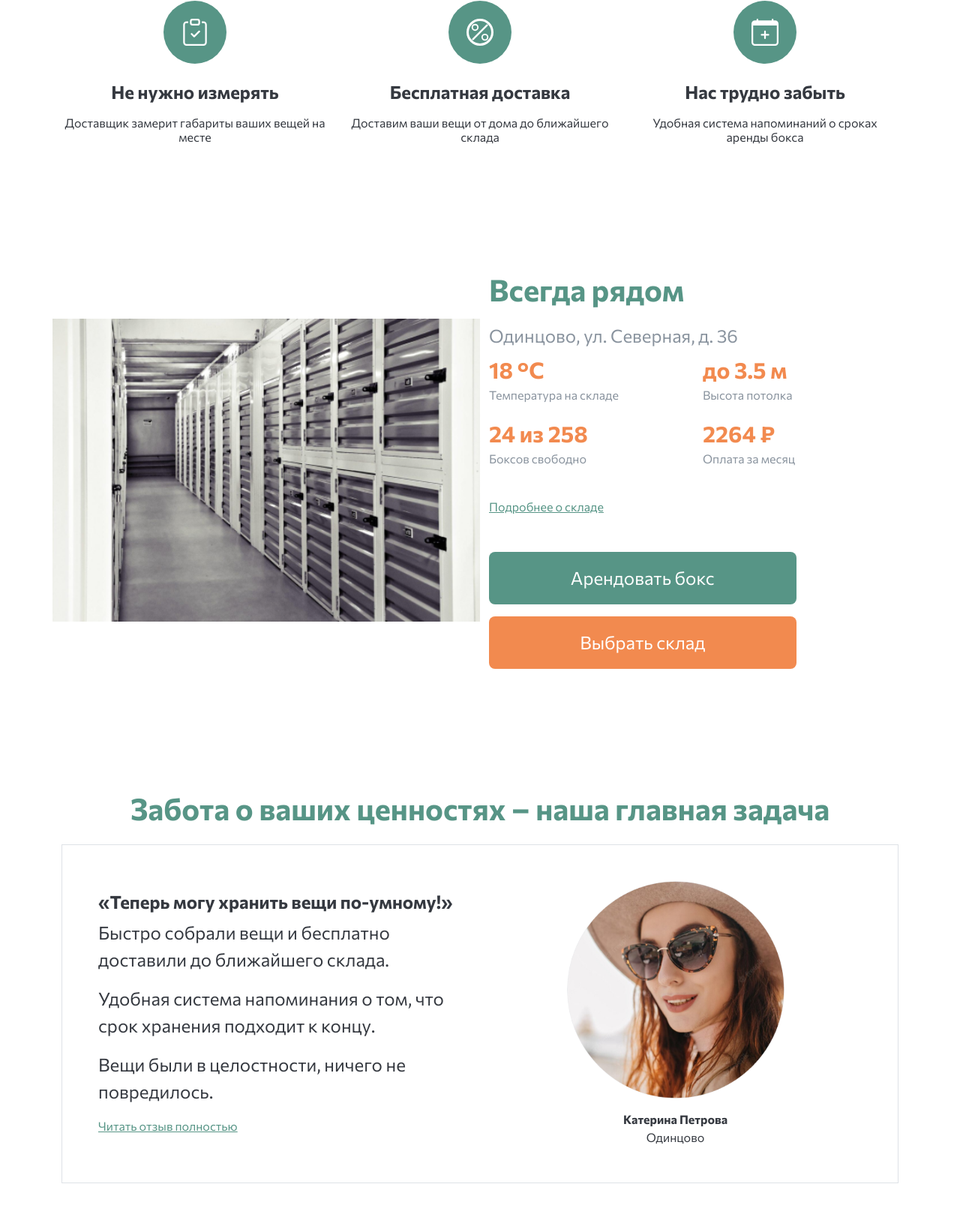
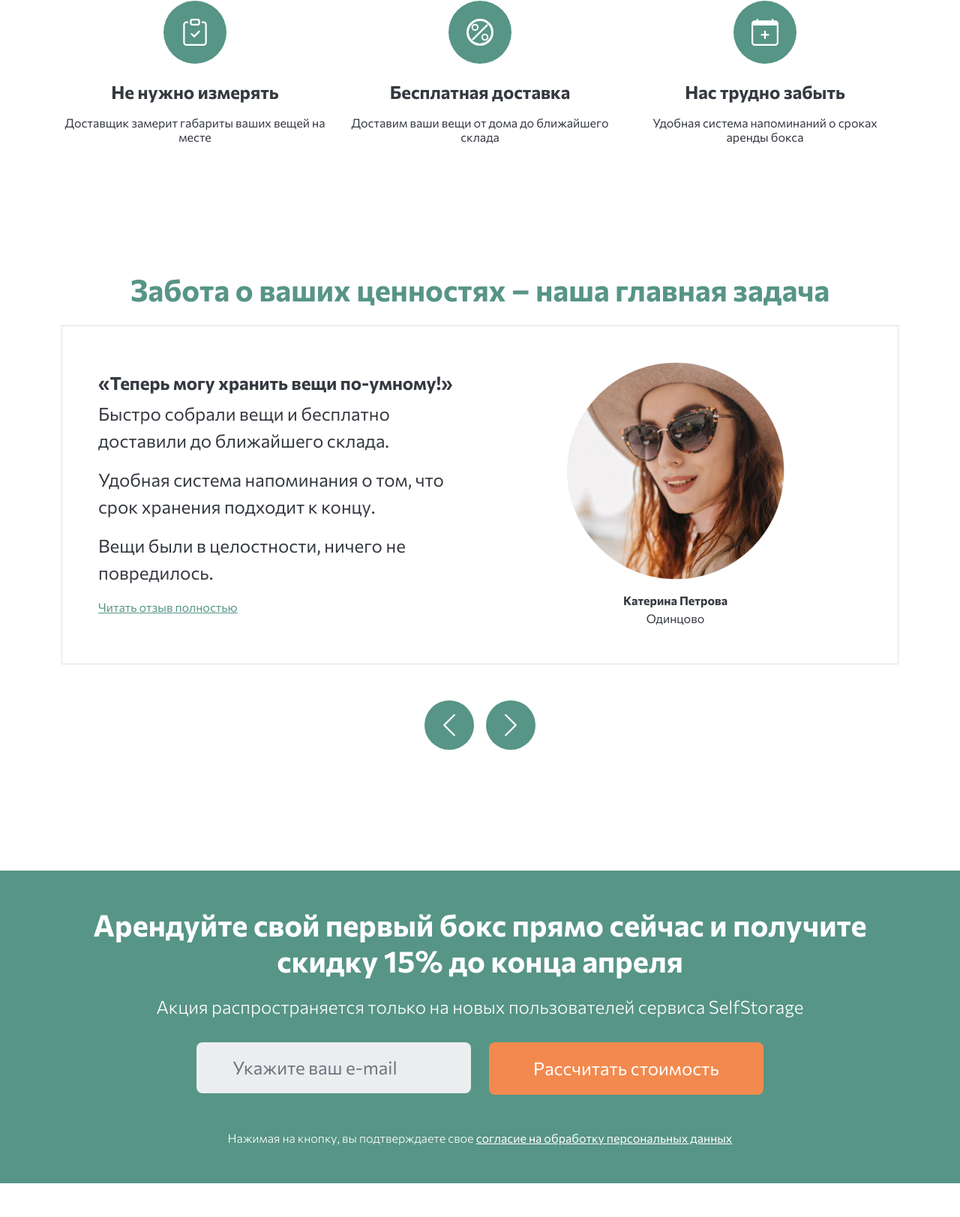
Before and after one commit to svillors/selfstorage, a Django app: page / in a window 1280 px wide. Shown: the part 2835-4458 px from the top of the page at 75% size. Run offline with Django 5.2, Linux system fonts and the light colour scheme.

Commit message:
Del article

```diff
--- a/templates/index.html
+++ b/templates/index.html
@@ -202,33 +202,6 @@
 			<h6>Удобная система напоминаний о сроках аренды бокса</h6>
 		</div>
 	</article>
-
-	<article class="row pt-header">
-		<div class="col-12 col-lg-6 mb-3 mb-lg-0 SelfStorage__img2"></div>
-		<div class="col-12 col-lg-6 d-flex flex-column align-items-center align-items-lg-start">
-			<h1 class="text-start fw-bold SelfStorage_green mb-4">Всегда рядом</h1>
-			<h4 class="SelfStorage_grey">Одинцово,  ул. Северная, д. 36</h4>
-			<div class="row">
-				<div class="col-6 d-flex flex-column align-items-center align-items-lg-start">
-					<span class="fs_30 fw-bold SelfStorage_orange">18 °С</span>
-					<span class="SelfStorage_grey mb-3">Температура на складе</span>
-					<span class="fs_30 fw-bold SelfStorage_orange">24 из 258</span>
-					<span class="SelfStorage_grey mb-3">Боксов свободно</span>
-				</div>
-				<div class="col-6 d-flex flex-column align-items-center align-items-lg-start">
-					<span class="fs_30 fw-bold SelfStorage_orange">до 3.5 м</span>
-					<span class="SelfStorage_grey mb-3">Высота потолка</span>
-					<span class="fs_30 fw-bold SelfStorage_orange">2264 ₽</span>
-					<span class="SelfStorage_grey mb-3">Оплата за месяц</span>
-				</div>
-				<a href="#" class="text-center text-lg-start mt-4 mb-5 SelfStorage_green">Подробнее о складе</a>
-				<div class="d-flex flex-column align-items-center align-items-lg-start">
-					<button class="btn w-75 fs_24 px-5 py-3 text-white border-8 SelfStorage__bg_green SelfStorage__btn2_green mb-3">Арендовать бокс</button>
-					<button class="btn w-75 fs_24 px-5 py-3 text-white border-8 SelfStorage__bg_orange SelfStorage__btn2_orange">Выбрать склад</button>
-				</div>
-			</div>
-		</div>
-	</article>
 	<article class="row pt-header">
 		<h1 class="text-center fw-bold SelfStorage_green mb-4">Забота о ваших ценностях – наша главная задача</h1>
 		<div id="carouselExampleControls" class="carousel slide" data-bs-ride="carousel">
```
